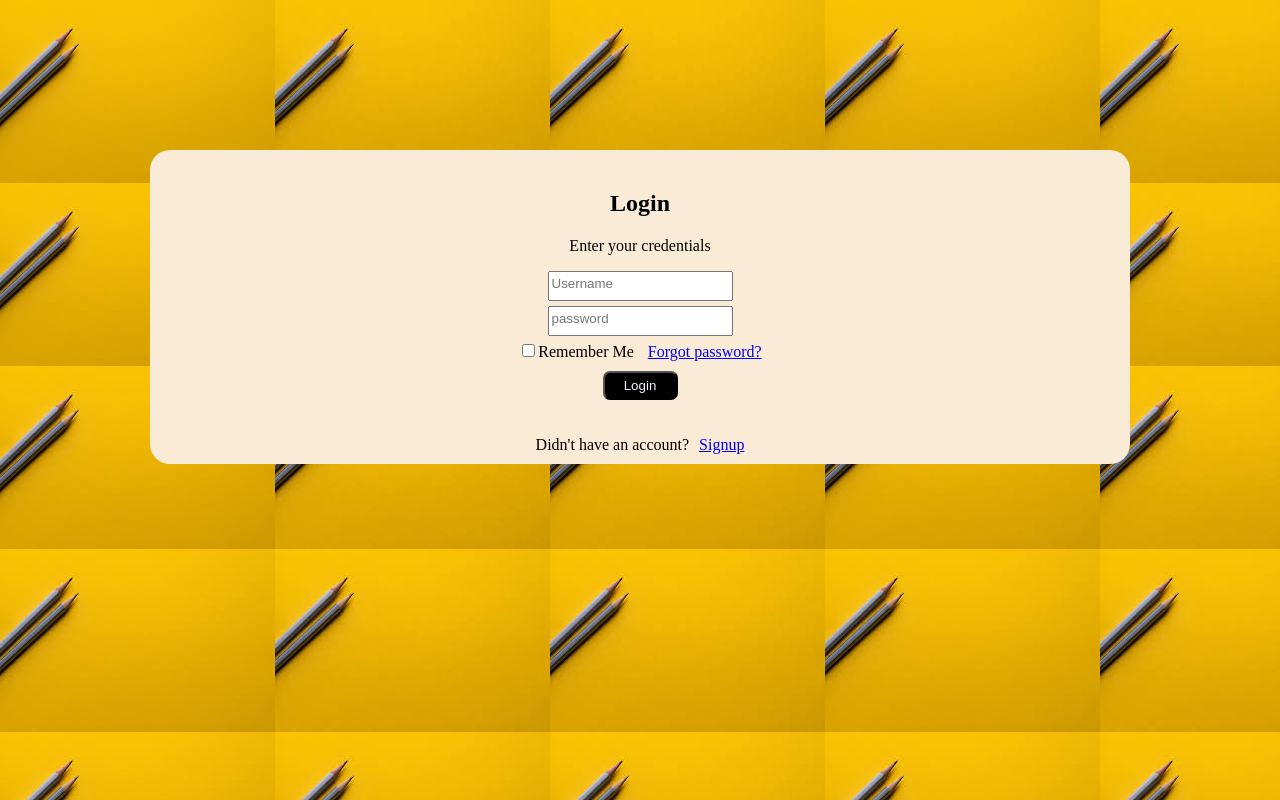
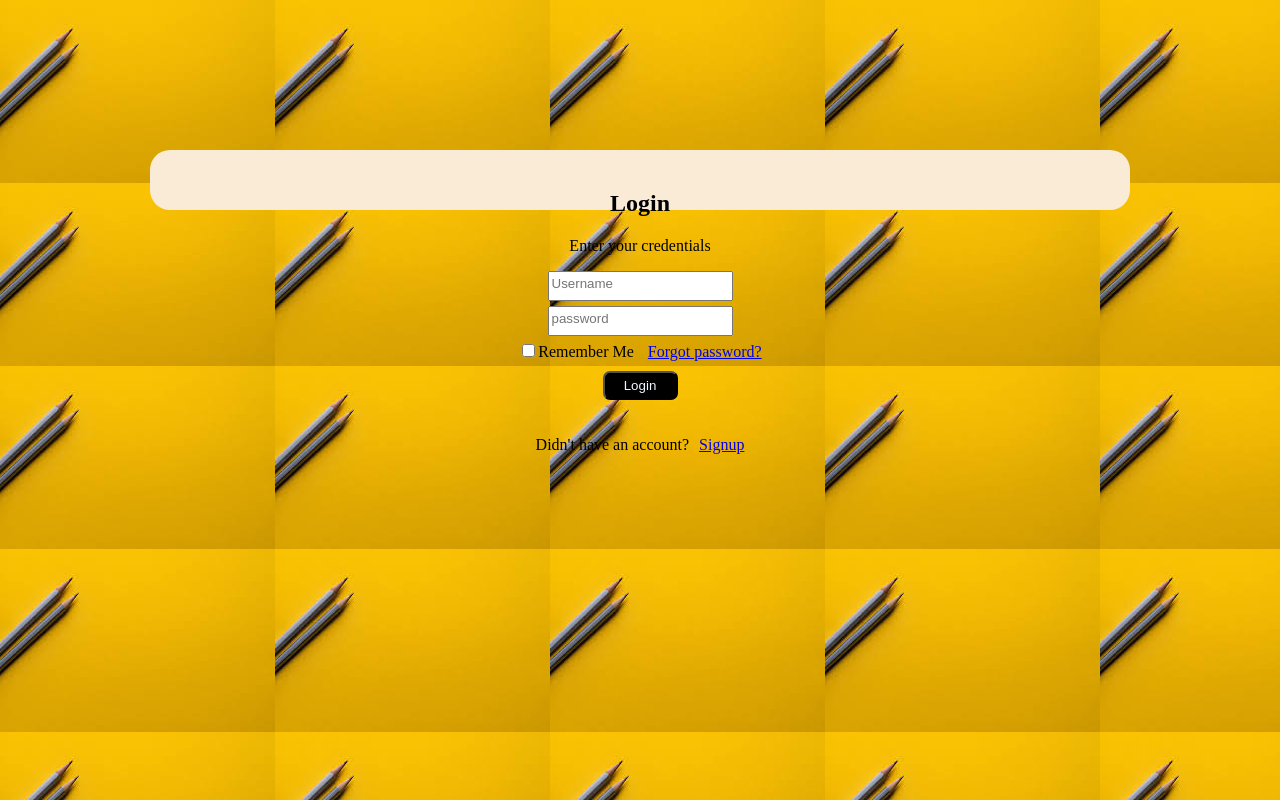
Before and after one commit to karthikkomire01/loginpage, a plain HTML site: page index.html in a window 1280 px wide. Drawn offline with Linux system fonts and the light colour scheme.

Commit message:
Update index.html

```diff
--- a/index.html
+++ b/index.html
@@ -16,6 +16,8 @@
                 padding-top: 20px;
                 border-radius: 20px;
                 background-color:antiquewhite;
+                max-width: auto;
+                max-height: 5vh;
 
             }
             .username{
```
